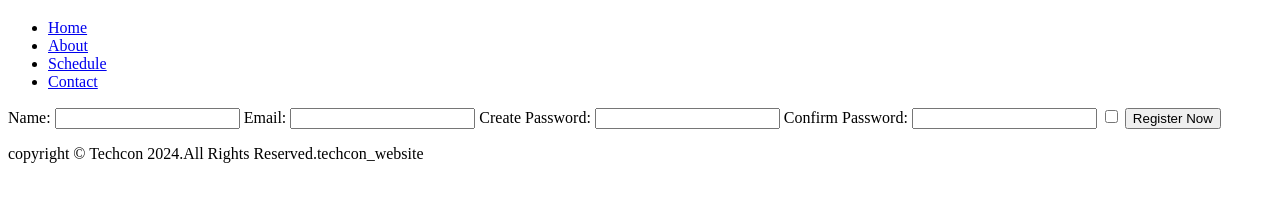
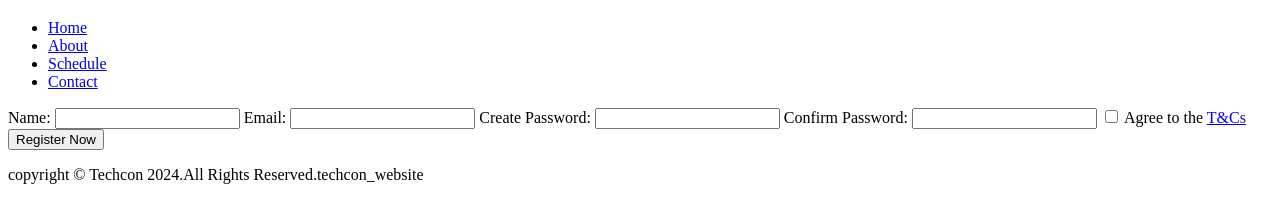
Before and after one commit to musaucrea/TechCon_HTML, a plain HTML site: page techcon_website/register.html in a window 1280 px wide. Shown: the part 61-284 px from the top of the page. Drawn offline with Linux system fonts and the light colour scheme.

Commit message:
Update to register.html

```diff
--- a/techcon_website/register.html
+++ b/techcon_website/register.html
@@ -31,6 +31,7 @@
             <input type="confirm_password" id="confirm_password" name="confirm_password" required>
             <label>
                 <input type="checkbox" name="terms" required>
+                Agree to the <a href="terms.html">T&Cs</a>
             </label>
        <button type="submit">Register Now</button>
         </form>
```
